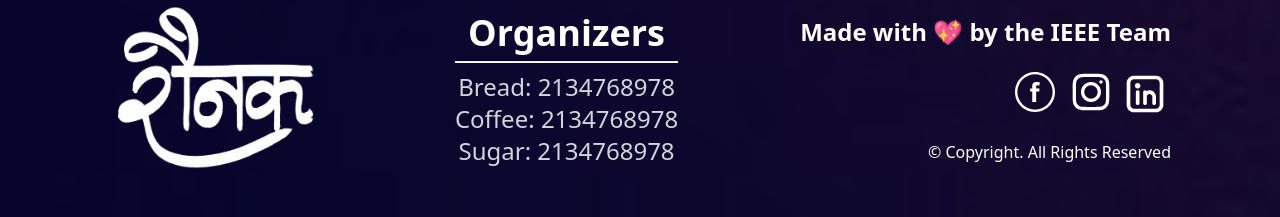
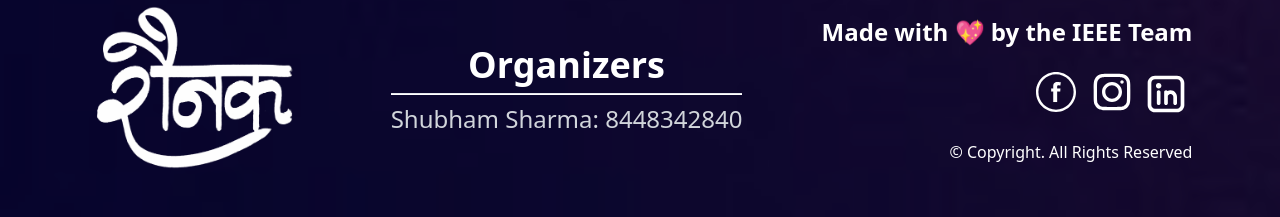
Before and after one commit to IEEE-MSIT-Project-Committee-23/Raunak, a Next.js app in the folder client/: page / in a window 1280 px wide. Shown: the part 2435-2652 px from the top of the page. Built offline with nearby package versions, Linux system fonts and the light colour scheme.

Commit message:
Update index.jsx

```diff
--- a/client/src/components/common/footer/index.jsx
+++ b/client/src/components/common/footer/index.jsx
@@ -5,9 +5,7 @@ const Footer = () => {
       <div className=" my-8">
         <p className="text-4xl font-semibold">Organizers</p>
         <hr className="h-0.5 bg-white my-2"/>
-        <p className="text-2xl text-gray-300"><span className="font-medium">Bread:</span> 2134768978</p>
-        <p className="text-2xl text-gray-300"><span className="font-medium">Coffee:</span> 2134768978</p>
-        <p className="text-2xl text-gray-300"><span className="font-medium">Sugar:</span> 2134768978</p>
+        <p className="text-2xl text-gray-300"><span className="font-medium">Shubham Sharma: 8448342840</span></p>
       </div>
       <div className="md:text-right my-8">
         <p className="my-6 text-2xl font-semibold">Made with 💖 by the IEEE Team</p>
```
